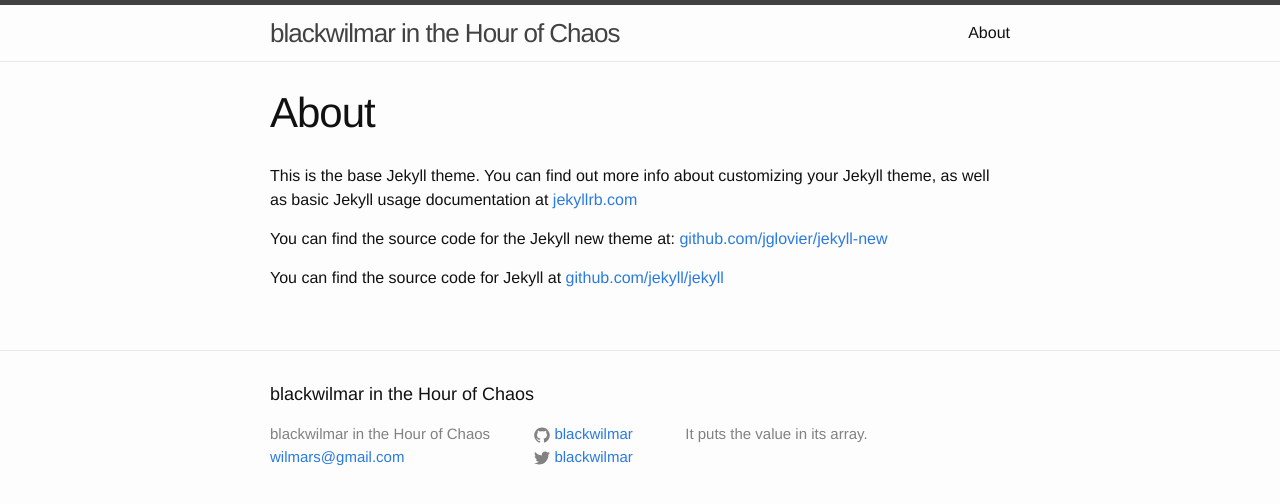
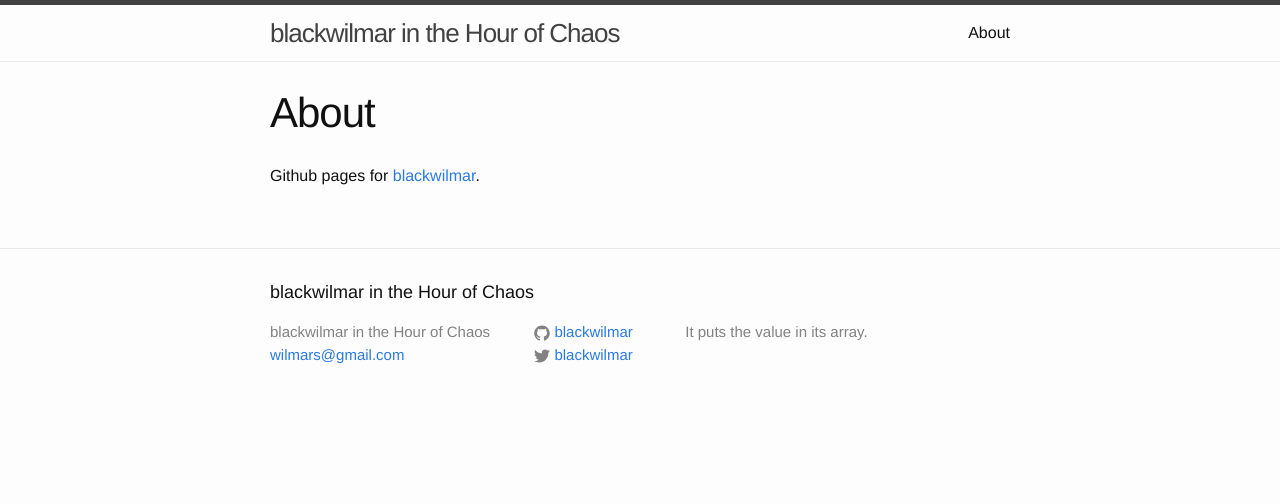
Before and after one commit to blackwilmar/blackwilmar.github.io, a Jekyll site: the page built from about.md, in a window 1280 px wide. Shown: the top 504 px of the page. Built offline with Jekyll 4.4.1, drawn with Linux system fonts in a browser that asks for light colours.

Commit message:
welcome post, about, config update

```diff
--- a/_config.yml
+++ b/_config.yml
@@ -10,7 +10,7 @@ github_username:  blackwilmar
 
 # Build settings
 markdown: kramdown
-pygments: true
+highlighter: pygments
 
 github:
     username: blackwilmar
--- a/about.md
+++ b/about.md
@@ -4,8 +4,4 @@ title: About
 permalink: /about/
 ---
 
-This is the base Jekyll theme. You can find out more info about customizing your Jekyll theme, as well as basic Jekyll usage documentation at [jekyllrb.com](http://jekyllrb.com/)
-
-You can find the source code for the Jekyll new theme at: [github.com/jglovier/jekyll-new](https://github.com/jglovier/jekyll-new)
-
-You can find the source code for Jekyll at [github.com/jekyll/jekyll](https://github.com/jekyll/jekyll)
+Github pages for [blackwilmar](https://github.bom/blackwilmar).
```
Also changed, not shown: _posts/2014-11-28-welcome-to-jekyll.markdown (deleted, +0 -25 lines), _posts/2014-11-29-welcome-to-blackwilmar.markdown (added, +19 -0 lines).
